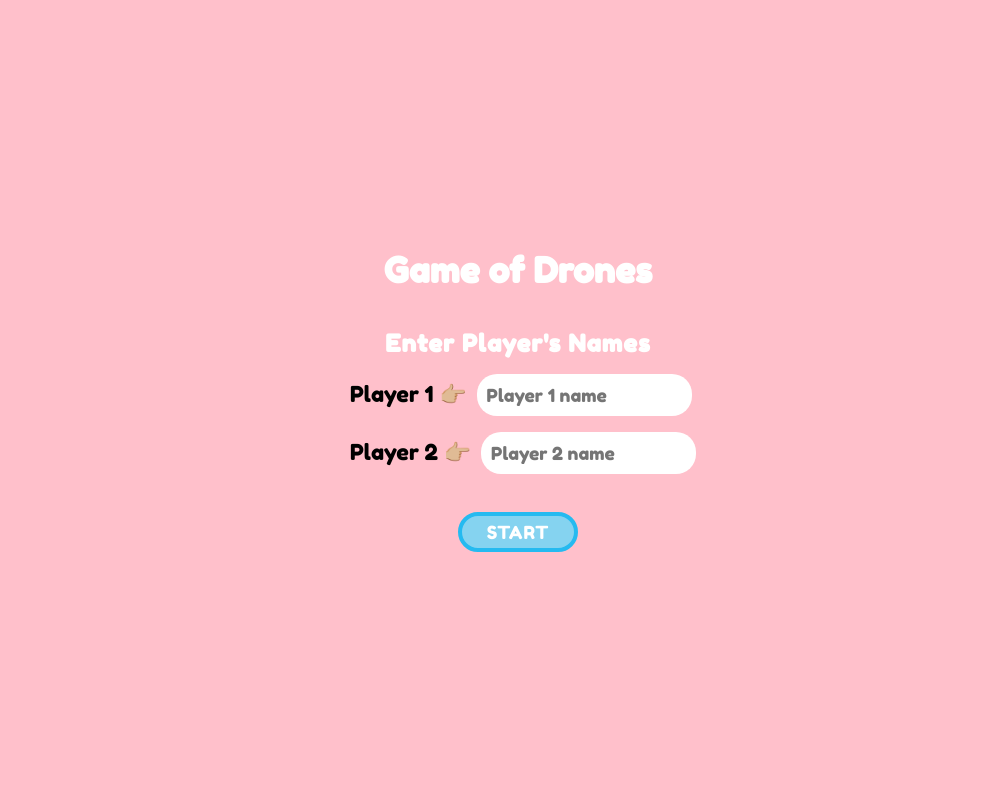
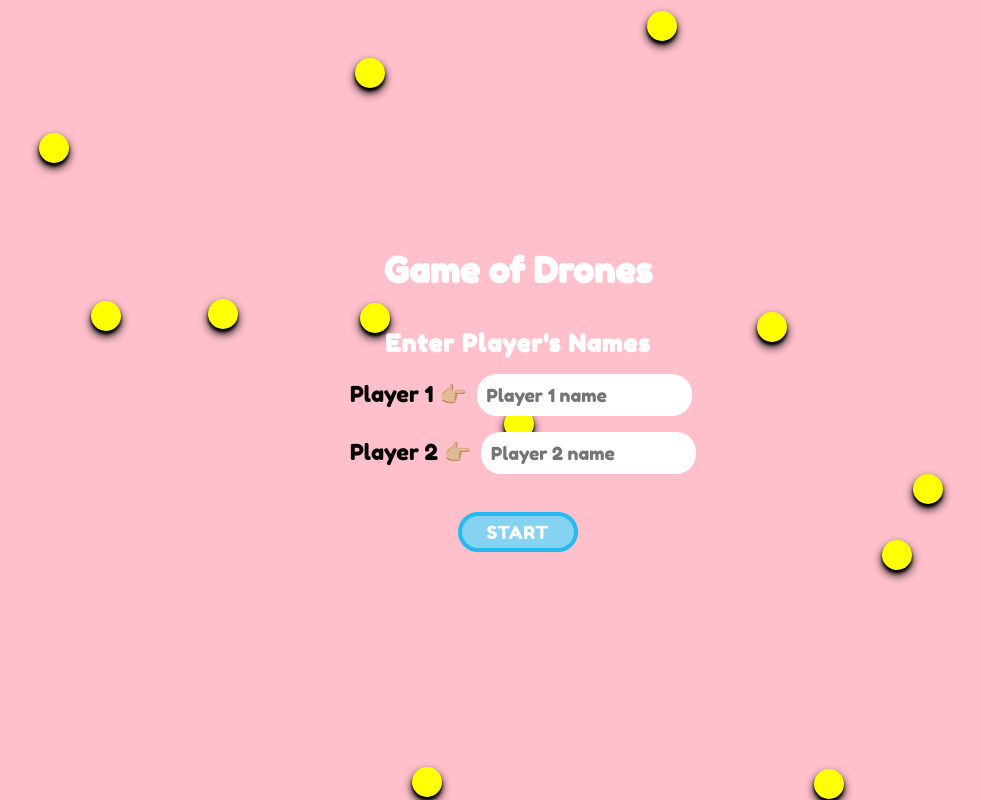
Before and after one commit to teffcode/game-of-drones, a React (Create React App) app: page / in a window 1280 px wide. Shown: the whole page, without its empty margins (122-1103 px from the left). Built offline with nearby package versions, Linux system fonts and the light colour scheme.

Commit message:
🎉 Home Animation

```diff
--- a/src/components/Home/Home.jsx
+++ b/src/components/Home/Home.jsx
@@ -3,13 +3,20 @@ import styled from 'styled-components';
 
 const HomeContainer = styled.div`
   align-items: center;
-  background-color: pink;
   display: flex;
   flex-direction: column;
-  height: 100vh;
+  height: 100%;
+  width: 100%;
+`
+
+const HomeText = styled.div`
+  align-items: center;
+  display: flex;
+  flex-direction: column;
+  height: 100%;
   justify-content: center;
-  padding: 0px 15px;
-  widht: 100vw;
+  position: absolute;
+  width: auto;
 `
 
 export const Button = styled.button`
@@ -67,10 +74,74 @@ const Input = styled.input`
   }
 `;
 
+const Ball = styled.div `
+  animation-name: points, move;
+  animation-duration: .8s, 5s;
+  animation-fill-mode: forwards;
+  animation-timing-function: steps(28), linear;
+  animation-iteration-count: infinite, 1;
+
+  background-color: yellow;
+  border-radius: 50%;
+  bottom: -100px;
+  box-shadow: 0 5px 10px black, 0 3px 3px black;
+  display: inline-block;
+  height: 30px;
+  position: fixed;
+  width: 30px;
+
+  @keyframes move {
+    from {
+      bottom: 0;
+      position: absolute;
+    }
+    to {
+      bottom: 110%;
+      position: absolute;
+    }
+  }
+
+  @keyframes points {
+    0% {
+      background-position: 0 0;
+    }
+    100% {
+      background-position: right;
+    }
+  }
+`
+
+const Animation = styled.div `
+  background-color: pink;
+  height: 100%;
+  position: absolute;
+  overflow: hidden;
+  width: 100%;
+`
+
 class Home extends Component {
+
+  renderAnimation = () => {
+    const balls = new Array(200).fill({})
+
+    return (
+      balls.map((element, index) => {
+        const style = {
+          left: Math.floor((Math.random() * (window.innerWidth - 0))) + "px",
+          animationDelay: Math.floor((Math.random() * (80000 - 0))) + "ms"
+        }
+        return(
+          <Ball key={index} style={style}></Ball>
+        );
+      })
+    );
+  }
+
   render() {
     return (
       <HomeContainer>
+        <Animation>{ this.renderAnimation() }</Animation>
+        <HomeText>
           <PrincipalTitle>Game of Drones</PrincipalTitle>
           <InputContainer>
             <SecondaryTitle>Enter Player's Names</SecondaryTitle>
@@ -84,6 +155,7 @@ class Home extends Component {
             </div>
           </InputContainer>
           <Button>Start</Button>
+        </HomeText>
       </HomeContainer>
     );
   }
```
Lines whose indentation alone changed are shown as unchanged.
